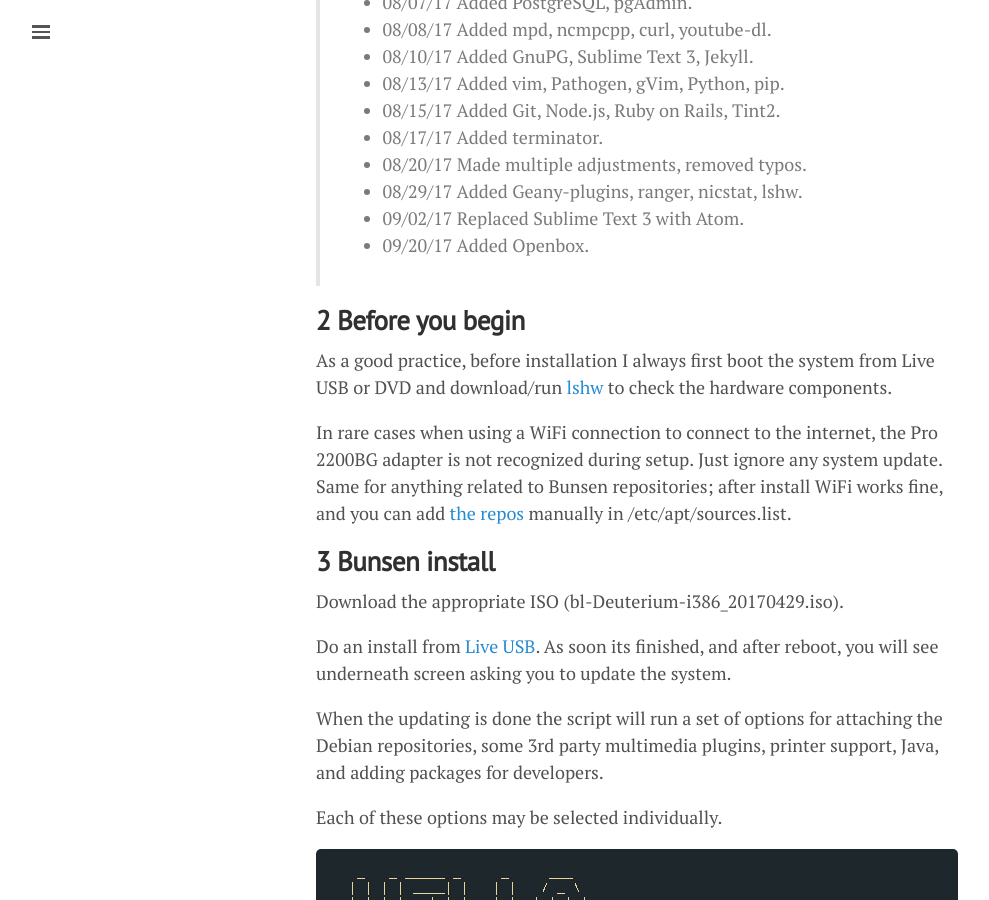
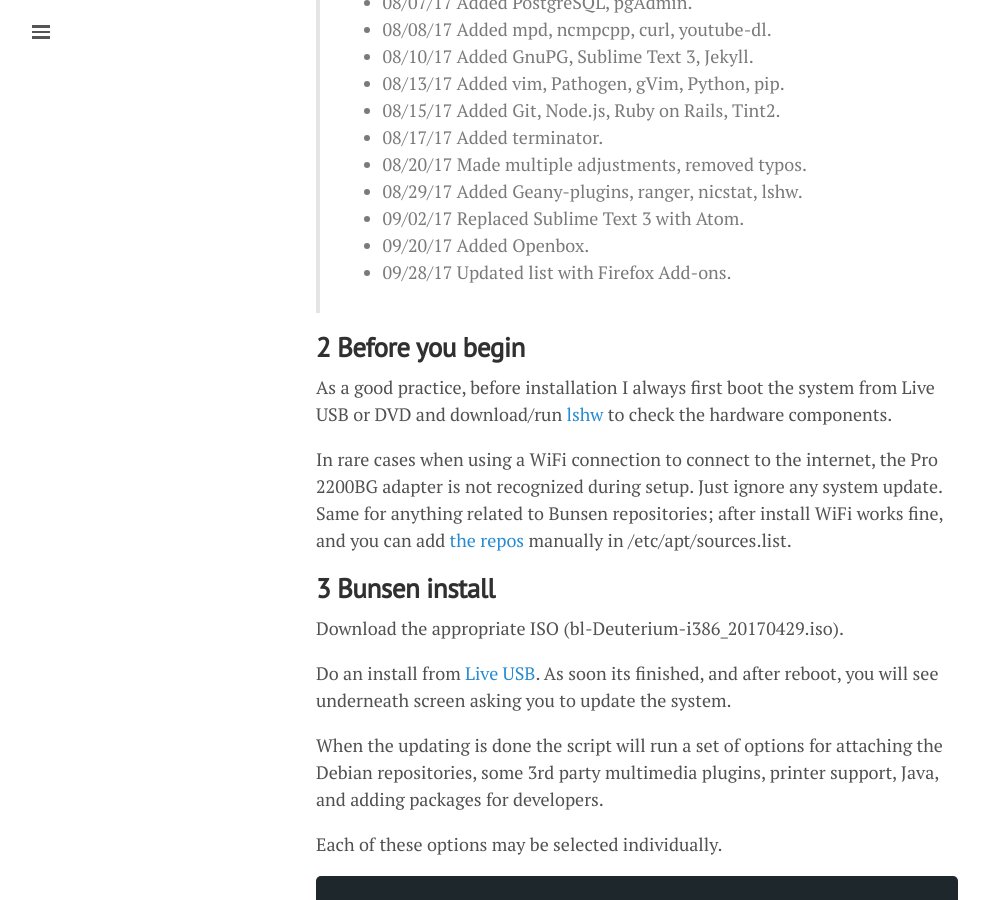
Before and after one commit to lgeurts/lgeurts.github.io, a Jekyll site: the page built from _posts/2017-07-11-bunsenlabs-linux-setup-notes-for dell-inspiron-6000.md, in a window 1280 px wide and 900 px high, scrolled down 1429 px. Shown: the whole window, without its empty margins (0-989 px from the left). Built offline with Jekyll 4.4.1, drawn with Linux system fonts in a browser that asks for light colours; nearby versions of some CDN libraries; comment, search, counter and statistics services are not loaded.

Commit message:
Change v1.1 #43 Firefox Add-ons

```diff
--- a/_posts/2017-07-11-bunsenlabs-linux-setup-notes-for dell-inspiron-6000.md
+++ b/_posts/2017-07-11-bunsenlabs-linux-setup-notes-for dell-inspiron-6000.md
@@ -40,6 +40,7 @@
 > * 08/29/17 Added Geany-plugins, ranger, nicstat, lshw.
 > * 09/02/17 Replaced Sublime Text 3 with Atom.
 > * 09/20/17 Added Openbox.
+> * 09/28/17 Updated list with Firefox Add-ons.
 
 **2 Before you begin**
 ----------------------
```
